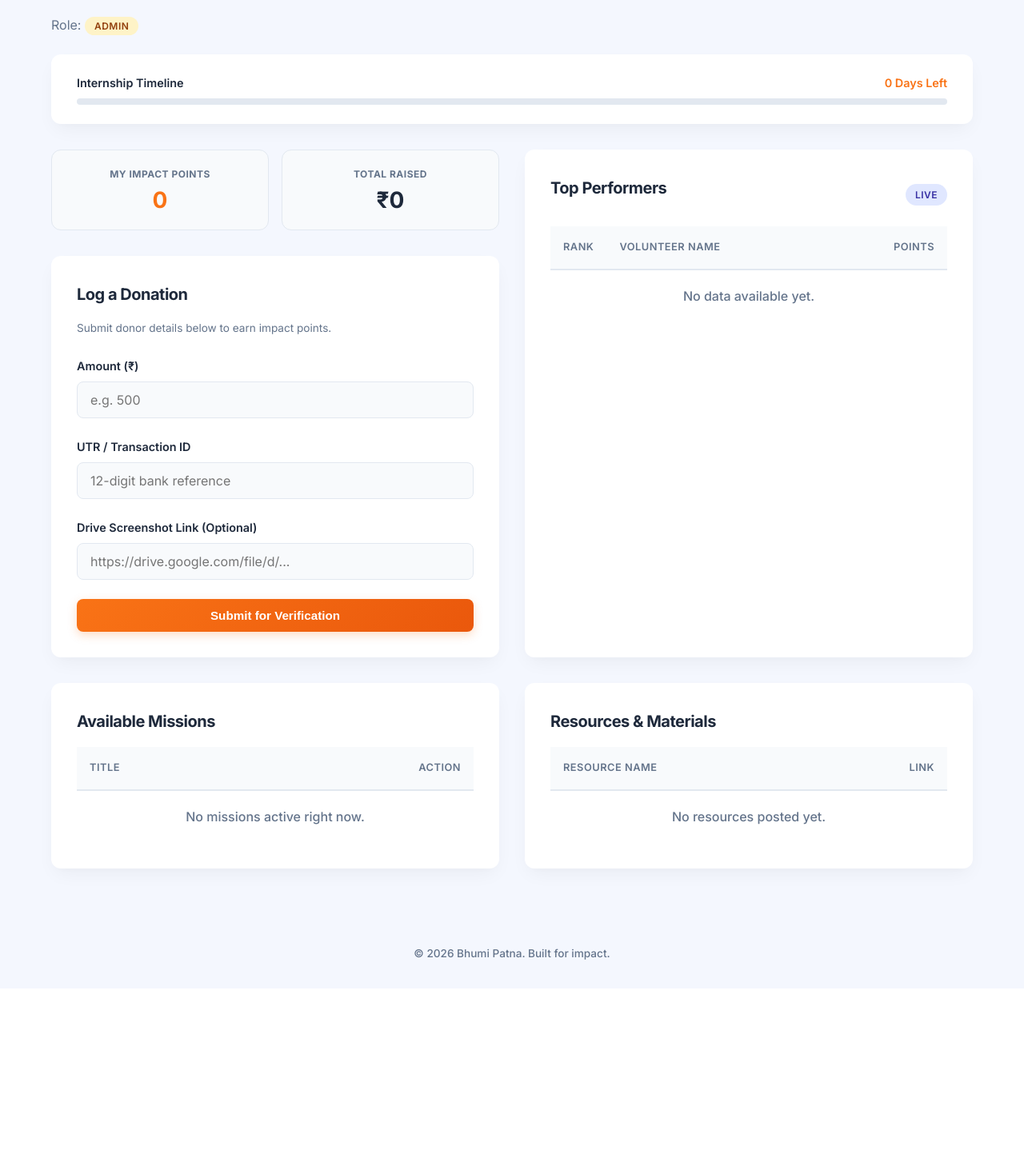
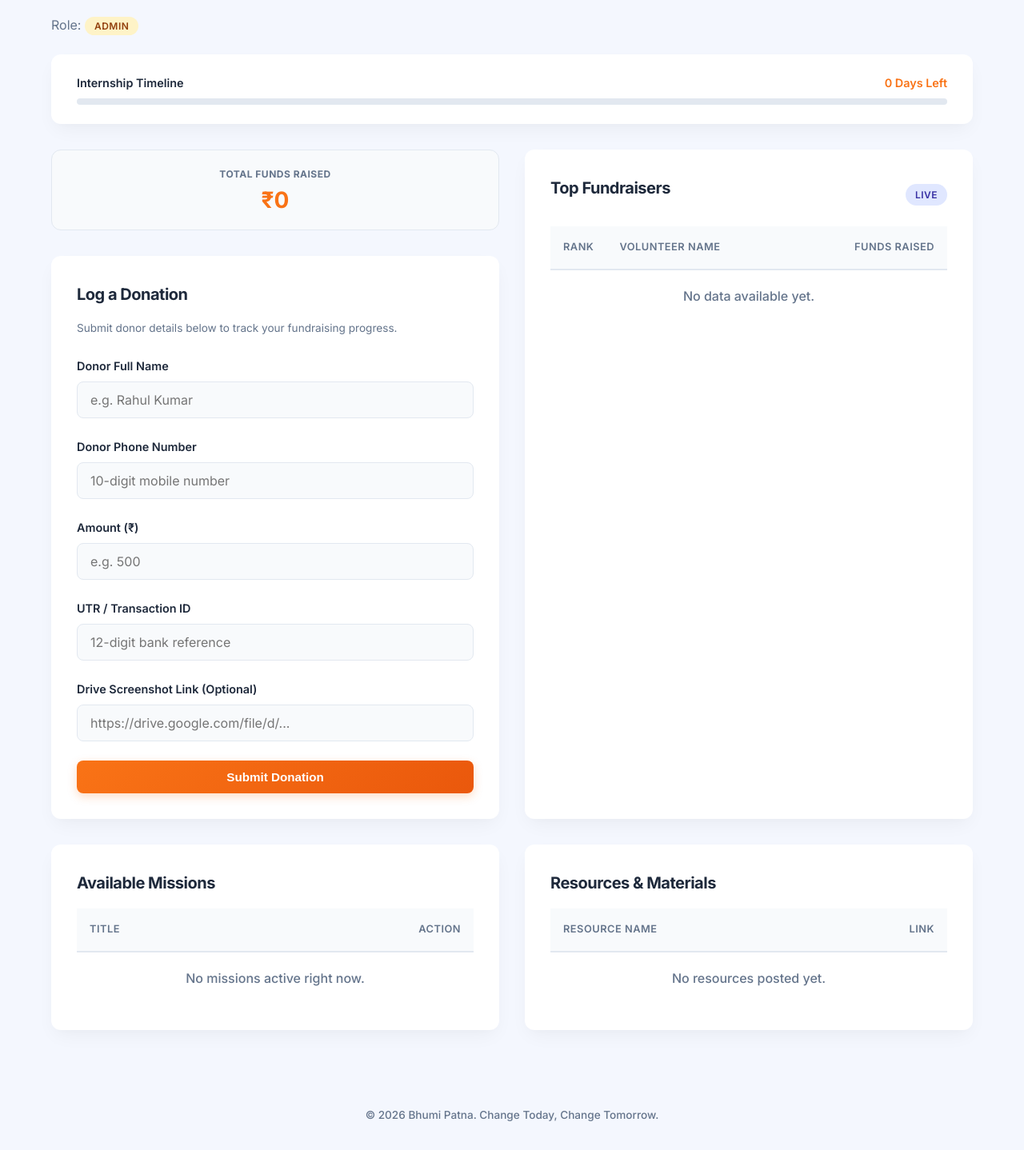
Before and after one commit to singhmaxank/bhumipatna, a Flask app: page /dashboard in a window 1280 px wide. Shown: the part 146-1584 px from the top of the page at 80% size. Before the commit the page ends 1346 px from the top, so only its background shows below. Run offline with Flask 3, Linux system fonts and the light colour scheme; the visitor is signed in with stand-in values (Sample User, id 1); data that the repository does not hold is empty.

Commit message:
New Features

```diff
--- a/app.py
+++ b/app.py
@@ -79,11 +79,10 @@ def logout():
 @login_required
 def intern_dashboard():
     try:
-        # 1. Get current user's data safely
         user_response = supabase.table('users').select('*').eq('id', session['user_id']).execute()
         user_data = user_response.data[0] if user_response.data else {}
 
-        # 2. Calculate Internship Progress (Time Left)
+        # Calculate Internship Progress
         tenure_start = user_data.get('tenure_start')
         tenure_end = user_data.get('tenure_end')
         progress_percent = 0
@@ -91,7 +90,6 @@ def intern_dashboard():
 
         if tenure_start and tenure_end:
             try:
-                # Splits by 'T' just in case Supabase sends a timestamp instead of a date
                 start_date = datetime.strptime(str(tenure_start).split('T')[0], '%Y-%m-%d').date()
                 end_date = datetime.strptime(str(tenure_end).split('T')[0], '%Y-%m-%d').date()
                 today = date.today()
@@ -103,22 +101,33 @@ def intern_dashboard():
                     progress_percent = int((days_passed / total_days) * 100)
                     days_left = total_days - days_passed
             except Exception:
-                pass # Fails gracefully if dates are messed up
+                pass
 
-        # 3. Fetch Leaderboard (Safely defaults to 0 if 'points' column is missing or Null)
-        all_users = supabase.table('users').select('*').execute().data
-        leaderboard = sorted([u for u in all_users if u.get('role') != 'admin'],
-                             key=lambda x: float(x.get('points') or 0), reverse=True)[:5]
-
-        # 4. Fetch My Contributions (Safely defaults to 0 if table is missing or values are Null)
-        total_donated = 0
+        # Aggregate Donations to calculate Funds Raised
+        donations_data = []
         try:
-            my_donations = supabase.table('donations').select('*').eq('user_id', session['user_id']).execute().data
-            total_donated = sum(float(d.get('amount') or 0) for d in my_donations)
+            donations_data = supabase.table('donations').select('*').execute().data
         except Exception:
             pass
 
-        # 5. Fetch Tasks and Resources safely
+        raised_by_user = {}
+        for d in donations_data:
+            uid = d.get('user_id')
+            amt = float(d.get('amount') or 0)
+            raised_by_user[uid] = raised_by_user.get(uid, 0) + amt
+
+        # Fetch Leaderboard (Sorted by total funds raised instead of points)
+        all_users = supabase.table('users').select('*').execute().data
+        for u in all_users:
+            u['total_raised'] = raised_by_user.get(u.get('id'), 0)
+
+        leaderboard = sorted([u for u in all_users if u.get('role') != 'admin'],
+                             key=lambda x: x.get('total_raised', 0), reverse=True)[:5]
+
+        # Current User's Total Donated
+        total_donated = raised_by_user.get(session['user_id'], 0)
+
+        # Fetch Tasks and Resources
         tasks = []
         resources = []
         try:
@@ -137,8 +146,33 @@ def intern_dashboard():
                                total_donated=total_donated)
 
     except Exception as e:
-        # If it still crashes, this will print the EXACT error on your screen so we can fix it!
         return f"<h3>Dashboard Error:</h3><p>{str(e)}</p>"
+
+@app.route('/submit-donation', methods=['POST'])
+@login_required
+def submit_donation():
+    # Fetching new form fields
+    donor_name = request.form.get('donor_name')
+    donor_phone = request.form.get('donor_phone')
+    amount = request.form.get('amount')
+    utr = request.form.get('utr')
+    screenshot_url = request.form.get('screenshot_url')
+
+    try:
+        supabase.table('donations').insert({
+            'user_id': session['user_id'],
+            'donor_name': donor_name,
+            'donor_phone': donor_phone,
+            'amount': amount,
+            'utr': utr,
+            'screenshot_url': screenshot_url
+        }).execute()
+        flash("Donation logged successfully! It is pending admin verification.", "success")
+    except Exception as e:
+        # Error handling will guide you if columns are missing
+        flash(f"Error logging donation. Did you add donor_name and donor_phone to Supabase? Error: {str(e)}", "error")
+
+    return redirect(url_for('intern_dashboard'))
 
 # --- ADMIN DASHBOARD ---
 @app.route('/admin')
@@ -150,8 +184,24 @@ def admin_dashboard():
     interns = [u for u in all_users if u.get('role') == 'intern']
     ambassadors = [u for u in all_users if u.get('role') == 'ambassador']
 
+    # Calculate Leaderboard via funds raised for Admin too
+    donations_data = []
+    try:
+        donations_data = supabase.table('donations').select('*').execute().data
+    except Exception:
+        pass
+
+    raised_by_user = {}
+    for d in donations_data:
+        uid = d.get('user_id')
+        amt = float(d.get('amount') or 0)
+        raised_by_user[uid] = raised_by_user.get(uid, 0) + amt
+
+    for u in all_users:
+        u['total_raised'] = raised_by_user.get(u.get('id'), 0)
+
     leaderboard = sorted([u for u in all_users if u.get('role') != 'admin'],
-                         key=lambda x: x.get('points', 0), reverse=True)
+                         key=lambda x: x.get('total_raised', 0), reverse=True)
 
     tasks = supabase.table('tasks').select('*').execute().data
     resources = supabase.table('resources').select('*').execute().data
--- a/templates/admin_dashboard.html
+++ b/templates/admin_dashboard.html
@@ -84,7 +84,8 @@
             <th style="width: 80px;">Rank</th>
             <th>Name</th>
             <th>Role</th>
-            <th style="text-align: right;">Impact Points</th>
+            <!-- Updated Header to reflect new logic -->
+            <th style="text-align: right;">Total Funds Raised</th>
         </tr>
         {% for leader in leaderboard %}
         <tr>
@@ -95,7 +96,8 @@
                     {{ leader.role | title }}
                 </span>
             </td>
-            <td style="text-align: right; font-weight: 700; color: var(--accent);">{{ leader.points | default('0') }}</td>
+            <!-- Updated to pull total_raised data variable -->
+            <td style="text-align: right; font-weight: 700; color: var(--accent);">₹{{ leader.total_raised | default('0') }}</td>
         </tr>
         {% else %}
         <tr><td colspan="4" style="text-align: center;">No volunteer data available.</td></tr>
--- a/templates/base.html
+++ b/templates/base.html
@@ -36,7 +36,8 @@
     </main>
 
     <footer>
-        <p>&copy; 2026 Bhumi Patna. Built for impact.</p>
+        <!-- UPDATED SLOGAN -->
+        <p>&copy; 2026 Bhumi Patna. Change Today, Change Tomorrow.</p>
     </footer>
 </body>
 </html>
--- a/templates/intern_dashboard.html
+++ b/templates/intern_dashboard.html
@@ -24,21 +24,28 @@
     <div style="display: flex; flex-direction: column; gap: 2rem;">
 
         <div style="display: flex; gap: 1rem;">
-            <div class="stat-box">
-                <span class="stat-label">My Impact Points</span>
-                <span class="stat-value" style="color: var(--accent);">{{ user_data.points | default('0') }}</span>
-            </div>
-            <div class="stat-box">
-                <span class="stat-label">Total Raised</span>
-                <span class="stat-value">₹{{ total_donated }}</span>
+            <!-- Removed the Points box, making Funds Raised the main stat -->
+            <div class="stat-box" style="flex: 1;">
+                <span class="stat-label">Total Funds Raised</span>
+                <span class="stat-value" style="color: var(--accent);">₹{{ total_donated }}</span>
             </div>
         </div>
 
         <section class="admin-section" style="margin-bottom: 0;">
             <h3>Log a Donation</h3>
-            <p style="font-size: 0.85rem; color: var(--text-muted); margin-bottom: 1.5rem;">Submit donor details below to earn impact points.</p>
+            <p style="font-size: 0.85rem; color: var(--text-muted); margin-bottom: 1.5rem;">Submit donor details below to track your fundraising progress.</p>
 
             <form action="/submit-donation" method="POST">
+                <!-- NEW DONOR FIELDS -->
+                <div class="form-group">
+                    <label>Donor Full Name</label>
+                    <input type="text" name="donor_name" placeholder="e.g. Rahul Kumar" required>
+                </div>
+                <div class="form-group">
+                    <label>Donor Phone Number</label>
+                    <input type="text" name="donor_phone" placeholder="10-digit mobile number" required>
+                </div>
+
                 <div class="form-group">
                     <label>Amount (₹)</label>
                     <input type="number" name="amount" placeholder="e.g. 500" required>
@@ -51,27 +58,28 @@
                     <label>Drive Screenshot Link (Optional)</label>
                     <input type="url" name="screenshot_url" placeholder="https://drive.google.com/file/d/...">
                 </div>
-                <button type="submit" class="btn" style="width: 100%;">Submit for Verification</button>
+                <button type="submit" class="btn" style="width: 100%;">Submit Donation</button>
             </form>
         </section>
     </div>
 
     <section class="admin-section" style="margin-bottom: 0;">
         <div style="display: flex; justify-content: space-between; align-items: center; margin-bottom: 1rem;">
-            <h3>Top Performers</h3>
+            <h3>Top Fundraisers</h3>
             <span class="badge badge-intern">Live</span>
         </div>
         <table class="data-table">
             <tr>
                 <th style="width: 60px;">Rank</th>
                 <th>Volunteer Name</th>
-                <th style="text-align: right;">Points</th>
+                <th style="text-align: right;">Funds Raised</th>
             </tr>
             {% for leader in leaderboard %}
             <tr>
                 <td><strong>#{{ loop.index }}</strong></td>
                 <td>{{ leader.full_name }}</td>
-                <td style="text-align: right; color: var(--accent); font-weight: 700;">{{ leader.points | default('0') }}</td>
+                <!-- Updated to show Total Raised instead of points -->
+                <td style="text-align: right; color: var(--accent); font-weight: 700;">₹{{ leader.total_raised | default('0') }}</td>
             </tr>
             {% else %}
             <tr><td colspan="3" style="text-align: center; color: var(--text-muted);">No data available yet.</td></tr>
```
